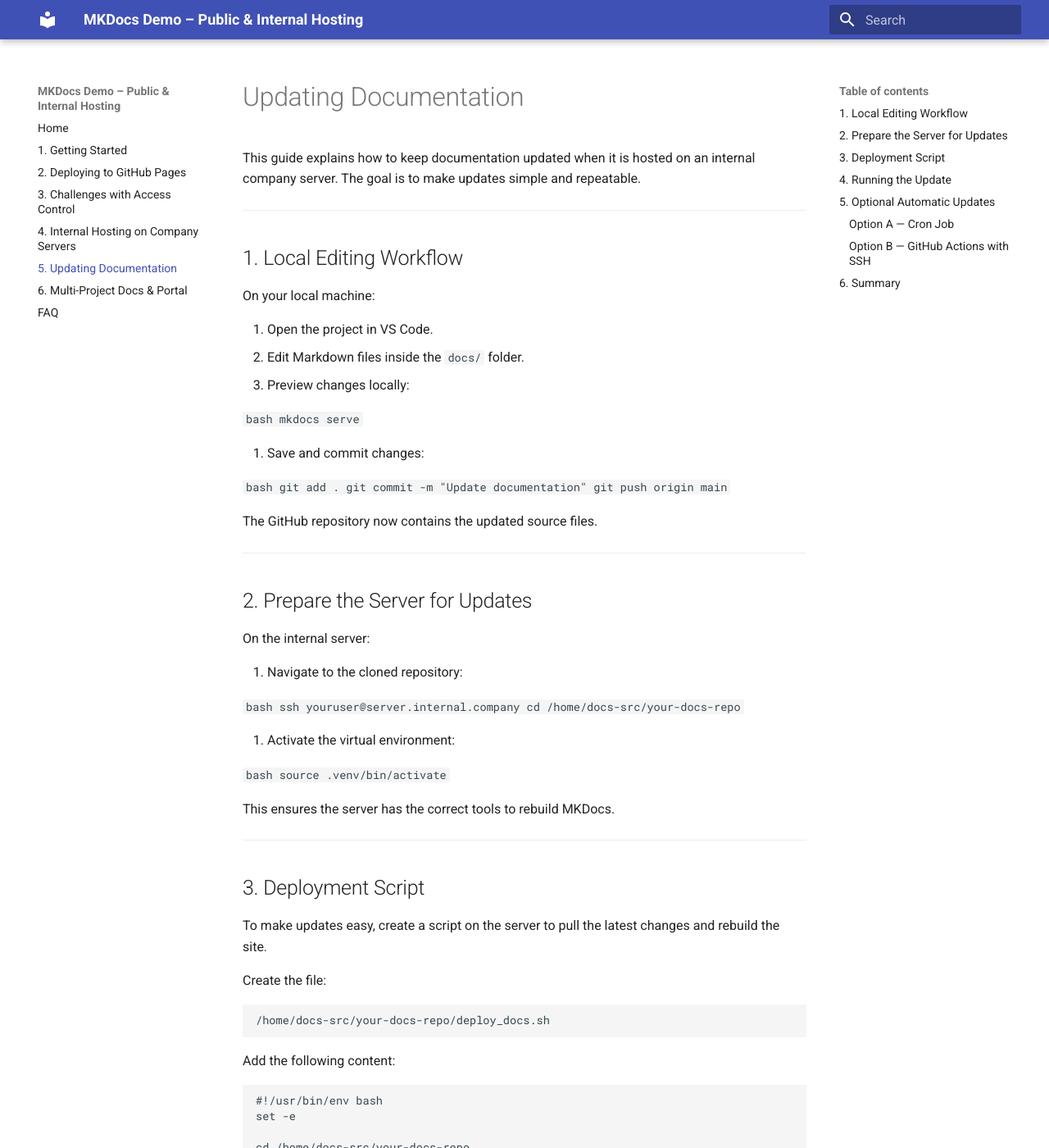
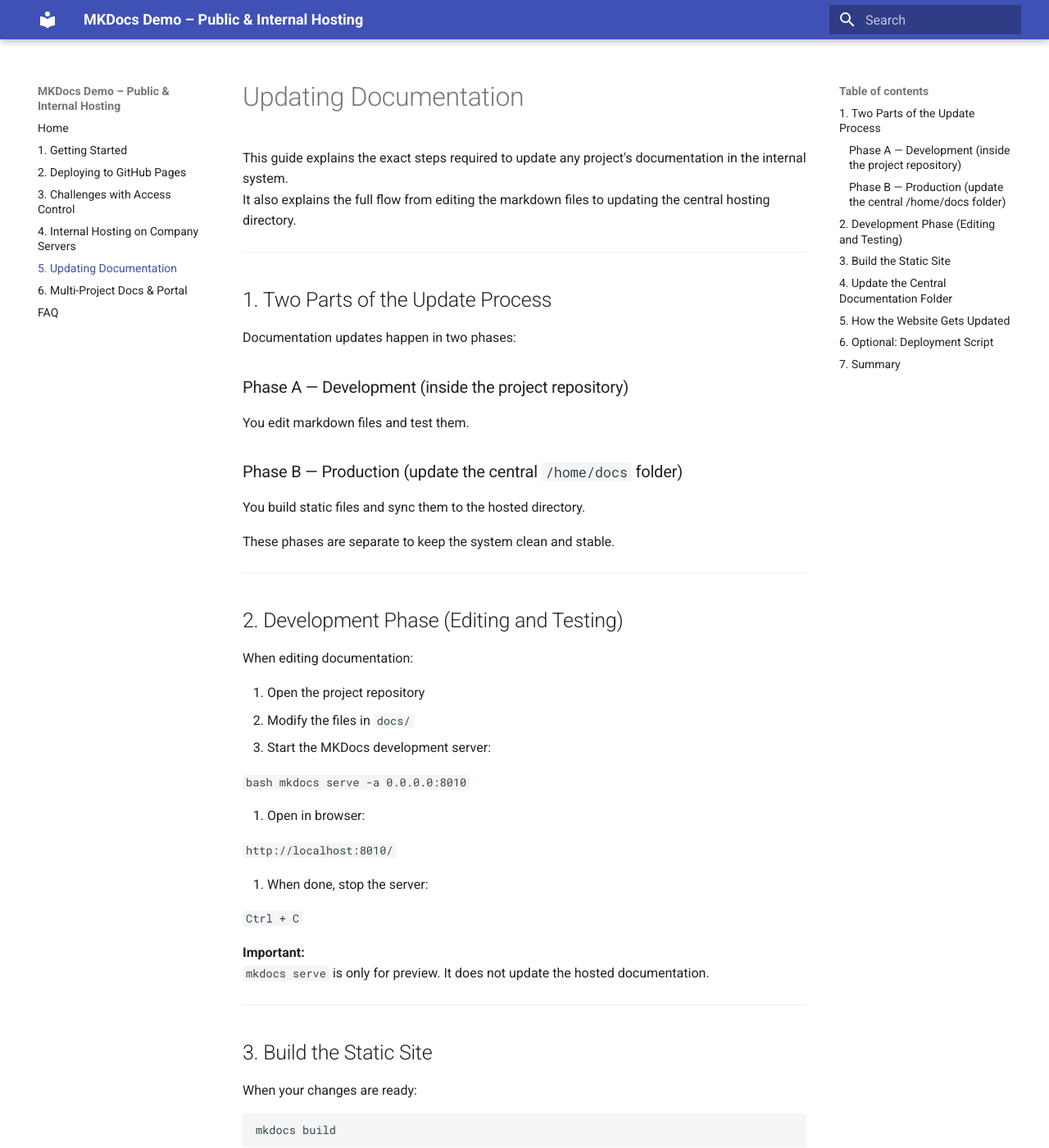
Before and after one commit to BraveStone9/MkDocs_Demo, an MkDocs documentation site: the page built from docs/updating-docs.md, in a window 1280 px wide and 1400 px high. Shown: the whole window at 82% size. Built offline with MkDocs 1.6.1 and Material for MkDocs 9.7.7, drawn with Linux system fonts in a browser that asks for light colours; some of the changed text lies outside the part shown.

Commit message:
Add 'Build and Sync Flow' documentation; update index and internal hosting instructions

````diff
--- a/docs/internal-hosting.md
+++ b/docs/internal-hosting.md
@@ -22,56 +22,49 @@ Only people inside the VPN or allowed internal network can access the documentat
 
 ---
 
-## 2. Preparing the Server
+## 2. Running MKDocs in Development Mode (Temporary)
 
-Connect to the internal server:
+While editing or testing documentation on the server, you may use the MKDocs development server:
 
 ```bash
-ssh youruser@server.internal.company
+mkdocs serve -a 0.0.0.0:8010
 ```
 
-Install required tools:
+You can access it from a browser on the same server:
 
-```bash
-sudo apt update
-sudo apt install git python3 python3-venv -y
+```
+http://localhost:8010/
 ```
 
-Clone your documentation repository:
+If ports are allowed on the VPN network, other team members can access it as:
 
-```bash
-git clone git@github.com:your-org/your-docs-repo.git
-cd your-docs-repo
+```
+http://<server-ip>:8010/
 ```
 
-Create a virtual environment:
+### Notes
 
-```bash
-python3 -m venv .venv
-source .venv/bin/activate
-```
-
-Install MKDocs:
-
-```bash
-pip install mkdocs mkdocs-material
-```
+- This is intended only for **temporary preview**
+- The development server should not be used for permanent hosting
+- Once development is complete, switch to a **static build**
 
 ---
 
-## 3. Building the Documentation
+## 3. Building the Documentation (Static Site)
 
-Run the MKDocs build command:
+To move from the development server to a stable hosted version:
 
 ```bash
 mkdocs build
 ```
 
-This generates a static site inside the `site/` folder.
+This generates a static site in the `site/` directory.
+
+The static version is more stable and safer to serve internally.
 
 ---
 
-## 4. Organizing the Static Files
+## 4. Central Documentation Folder
 
 Create a central folder to host all documentation sites:
 
@@ -79,76 +72,65 @@ Create a central folder to host all documentation sites:
 mkdir -p /home/docs
 ```
 
-Copy the built site to its own subfolder (example: "wave"):
+Inside it, create a subfolder for each project:
 
 ```bash
-mkdir -p /home/docs/wave
-cp -r site/* /home/docs/wave/
+mkdir -p /home/docs/gai
 ```
 
-Repeat for other documentation projects if needed.
+Copy the built site into this location:
 
-Folder example:
+```bash
+rsync -av --delete site/ /home/docs/gai/
+```
+
+### Example of a multi-project structure
 
 ```
 /home/docs/
+    gai/
     wave/
     star/
     nextstep/
 ```
 
-Each folder contains static HTML files.
-
 ---
 
-## 5. Serving the Documentation
+## 5. Serving the Documentation (Static Hosting)
 
-The simplest option is to use Python’s built-in HTTP server.
-
-Start the server:
+Use Python’s simple static file server:
 
 ```bash
 cd /home/docs
 python3 -m http.server 8000
 ```
 
-Documents can be viewed at:
+Documentation is then available at:
 
 ```
-http://server.internal.company:8000/wave/
-http://server.internal.company:8000/star/
-http://server.internal.company:8000/nextstep/
+http://<server-ip>:8000/gai/
+```
+
+If the port is blocked, use SSH port forwarding:
+
+```bash
+ssh -L 8000:localhost:8000 user@server
+```
+
+Then open:
+
+```
+http://localhost:8000/gai/
 ```
 
 ---
 
-## 6. Accessing the Documentation Through SSH
+## 6. Recommended Hosting Flow
 
-If internal ports are restricted, you can use SSH port forwarding.
+1. Use `mkdocs serve` only for quick previews during editing
+2. Stop the dev server when done
+3. Run `mkdocs build` to generate the static site
+4. Copy the static site into `/home/docs/<project>/`
+5. Serve the `/home/docs` folder from one port such as 8000
 
-On your local machine:
-
-```bash
-ssh -L 8000:localhost:8000 youruser@server.internal.company
-```
-
-Open in your browser:
-
-```
-http://localhost:8000
-```
-
-This creates a secure tunnel to the internal server through VPN and SSH.
-
----
-
-## 7. Optional Improvements
-
-Later, this setup can be enhanced by:
-
-- Running the server as a systemd service
-- Using Nginx or Apache instead of `http.server`
-- Assigning a nicer internal URL
-- Adding SSL if required
-
-The simplest setup, however, is enough to keep documentation private and accessible only within the company network.
+This keeps all documentation in one place and makes internal hosting stable.
--- a/docs/multi-project-portal.md
+++ b/docs/multi-project-portal.md
@@ -1,140 +1,177 @@
 # Multi-Project Documentation and Portal Setup
 
 This guide explains how to organize documentation for multiple projects and how to create a single portal page that links to all project-specific documentation sites.
+:contentReference[oaicite:0]{index=0}
 
 ---
 
-## 1. Problem: Separate Documentation Per Repository
+## 1. Why a Portal Is Needed
 
 When each project has its own MKDocs setup:
 
 - Each documentation site is built separately
-- Each site must be hosted in its own folder
-- Users need multiple URLs to access different project docs
+- Each project ends up in its own folder under `/home/docs`
+- Users need to remember different paths such as:
+  ```
+  http://<server>:8000/gai/
+  http://<server>:8000/wave/
+  http://<server>:8000/star/
+  ```
 
-Example structure:
-
-```
-/home/docs/wave/
-/home/docs/star/
-/home/docs/nextstep/
-```
-
-Although this works, it can be difficult for users to discover all available documentation.
+A central portal allows all documentation to be accessed from one place.
 
 ---
 
-## 2. Solution: Create a Central Documentation Portal
+## 2. Folder Structure for Multiple Documentation Projects
 
-You can create one small MKDocs site that acts as an **index** or **landing page** for all documentation projects.
-
-This portal:
-
-- Lives in its own repository
-- Builds into `/home/docs/`
-- Provides links to each project's documentation
-
-Example structure after publishing the portal:
+A recommended structure on the internal server is:
 
 ```
-/home/docs/index.html        → Portal homepage
-/home/docs/wave/             → Wave project docs
-/home/docs/star/             → Star project docs
-/home/docs/nextstep/         → Next Step docs
+/home/docs/
+    index.html              ← Portal homepage
+    gai/                    ← GAI project docs
+    wave/                   ← Wave project docs
+    star/                   ← Star project docs
+    nextstep/               ← Next Step project docs
 ```
 
-All project documentation can be accessed from a single URL:
+Each project gets its static MKDocs build copied into its own folder.
+
+---
+
+## 3. Creating a Portal MKDocs Site
+
+Create a dedicated repository or folder for your **portal documentation**.
+
+Run:
+
+```bash
+mkdocs new portal
+```
+
+Inside `portal/docs/index.md`, add links to all project sites:
+
+```markdown
+# Documentation Portal
+
+## Projects
+
+- [GAI Documentation](/gai/)
+- [Wave Documentation](/wave/)
+- [Star Documentation](/star/)
+- [Next Step Documentation](/nextstep/)
+```
+
+You may update this list whenever new documentation folders are added.
+
+---
+
+## 4. Build the Portal Site
+
+Inside the portal directory:
+
+```bash
+mkdocs build
+```
+
+This generates the static site in the `site/` folder.
+
+Copy the portal build into the central hosting directory:
+
+```bash
+rsync -av --delete site/ /home/docs/
+```
+
+This updates the root of your internal documentation directory.
+
+The portal will now load at:
 
 ```
-http://server.internal.company:8000/
+http://<server-ip>:8000/
 ```
 
 ---
 
-## 3. Creating the Portal Repository
+## 5. Serving All Docs Using One Port
 
-1. Create a new repository, for example:
-   `company-docs-portal`
-
-2. Inside this repo, initialize MKDocs:
-
-   ```
-   mkdocs new .
-   ```
-
-3. In the `docs/index.md` file, list links to all documentation:
-
-   ```
-   # Documentation Portal
-
-   Welcome. Select a project below.
-
-   ## Projects
-
-   - [Wave](/wave/)
-   - [Star](/star/)
-   - [Next Step Recommender](/nextstep/)
-
-   ```
-
-4. Build the site:
-
-   ```
-   mkdocs build
-   ```
-
-5. Copy the build into the main docs folder on the server:
-
-   ```
-   rsync -av --delete site/ /home/docs/
-   ```
-
-The portal will now appear at the root of your internal docs URL.
-
----
-
-## 4. Serving Multiple Project Docs from One Server
-
-Start a web server from the documentation root:
+From the `/home/docs` directory:
 
 ```bash
 cd /home/docs
 python3 -m http.server 8000
 ```
 
-Documentation is accessible at paths such as:
+This serves:
 
-```
-http://server.internal.company:8000/wave/
-http://server.internal.company:8000/star/
-http://server.internal.company:8000/nextstep/
-```
+- Portal → `http://<server>:8000/`
+- GAI docs → `http://<server>:8000/gai/`
+- Wave docs → `http://<server>:8000/wave/`
+- Star docs → `http://<server>:8000/star/`
+- Etc.
 
-The portal homepage appears at:
-
-```
-http://server.internal.company:8000/
-```
+This avoids multiple ports and keeps the system simple.
 
 ---
 
-## 5. Benefits of the Portal Approach
+## 6. Development vs. Production Hosting
 
-- Single entry point for all internal documentation
-- Easy for new team members to find what they need
-- Scales as more projects are added
-- Works with the same internal hosting setup
-- No need for separate servers or ports
+When editing a specific project’s documentation:
+
+### Development Mode (temporary)
+
+Run MKDocs dev server from the project repo:
+
+```bash
+mkdocs serve -a 0.0.0.0:8010
+```
+
+Access using:
+
+```
+http://localhost:8010/
+```
+
+This should be used only for editing and testing, not for long-term hosting.
+
+### Production Hosting (permanent)
+
+Once edits are complete:
+
+1. Stop the dev server
+2. Run:
+   ```bash
+   mkdocs build
+   ```
+3. Copy the static site to:
+   ```
+   /home/docs/<project>/
+   ```
+4. The static server at `:8000` will immediately reflect the update
+
+This keeps the documentation stable and prevents accidental downtime.
 
 ---
 
-## 6. Updating the Portal
+## 7. Adding a New Project to the Portal
 
-When adding a new project:
+Whenever you create documentation for a new project:
 
-1. Update the portal’s `index.md`
-2. Build the portal site
-3. Sync it to `/home/docs/`
-4. Add the new project’s built site under `/home/docs/projectname/`
+1. Build its static site
+2. Copy it into `/home/docs/<project-name>/`
+3. Update the portal's `index.md` with a link
+4. Rebuild the portal
+5. Sync the portal build to `/home/docs/`
 
-This keeps the entire documentation system organized in one place.
+This ensures all documentation remains organized in one place.
+
+---
+
+## 8. Summary
+
+- Use **one static server** for all documentation
+- Each project gets its own folder inside `/home/docs`
+- The **portal** links everything together
+- Use `mkdocs serve` only for local development
+- Use `mkdocs build` + `rsync` for production updates
+
+This structure is easy to maintain and scales well as your documentation grows.
--- a/docs/updating-docs.md
+++ b/docs/updating-docs.md
@@ -1,155 +1,149 @@
 # Updating Documentation
 
-This guide explains how to keep documentation updated when it is hosted on an internal company server. The goal is to make updates simple and repeatable.
+This guide explains the exact steps required to update any project's documentation in the internal system.
+It also explains the full flow from editing the markdown files to updating the central hosting directory.
 
 ---
 
-## 1. Local Editing Workflow
+## 1. Two Parts of the Update Process
 
-On your local machine:
+Documentation updates happen in two phases:
 
-1. Open the project in VS Code.
-2. Edit Markdown files inside the `docs/` folder.
-3. Preview changes locally:
+### Phase A — Development (inside the project repository)
+You edit markdown files and test them.
 
-   ```bash
-   mkdocs serve
-   ```
+### Phase B — Production (update the central `/home/docs` folder)
+You build static files and sync them to the hosted directory.
 
-4. Save and commit changes:
-
-   ```bash
-   git add .
-   git commit -m "Update documentation"
-   git push origin main
-   ```
-
-The GitHub repository now contains the updated source files.
+These phases are separate to keep the system clean and stable.
 
 ---
 
-## 2. Prepare the Server for Updates
+## 2. Development Phase (Editing and Testing)
 
-On the internal server:
+When editing documentation:
 
-1. Navigate to the cloned repository:
+1. Open the project repository
+2. Modify the files in `docs/`
+3. Start the MKDocs development server:
 
    ```bash
-   ssh youruser@server.internal.company
-   cd /home/docs-src/your-docs-repo
+   mkdocs serve -a 0.0.0.0:8010
    ```
 
-2. Activate the virtual environment:
+4. Open in browser:
 
-   ```bash
-   source .venv/bin/activate
+   ```
+   http://localhost:8010/
    ```
 
-This ensures the server has the correct tools to rebuild MKDocs.
+5. When done, stop the server:
+
+   ```
+   Ctrl + C
+   ```
+
+**Important:**
+`mkdocs serve` is only for preview. It does not update the hosted documentation.
 
 ---
 
-## 3. Deployment Script
+## 3. Build the Static Site
 
-To make updates easy, create a script on the server to pull the latest changes and rebuild the site.
+When your changes are ready:
 
-Create the file:
+```bash
+mkdocs build
+```
+
+This generates the static website inside:
 
 ```
-/home/docs-src/your-docs-repo/deploy_docs.sh
+site/
 ```
 
-Add the following content:
+The `site/` folder contains everything required for hosting.
+
+---
+
+## 4. Update the Central Documentation Folder
+
+Each project has its own folder under `/home/docs`.
+
+For example: **GAI** uses:
+
+```
+/home/docs/gai/
+```
+
+Sync the new build into this folder:
+
+```bash
+rsync -av --delete site/ /home/docs/gai/
+```
+
+This immediately replaces the old documentation with the updated version.
+
+---
+
+## 5. How the Website Gets Updated
+
+The static server (running from `/home/docs`) always serves files directly from disk.
+
+Because of this:
+
+- As soon as the files in `/home/docs/gai/` change
+- The website updates automatically
+- No restart is required
+- No extra commands are needed
+
+Example access paths:
+
+```
+http://<server>:8000/gai/
+http://<server>:8000/wave/
+```
+
+---
+
+## 6. Optional: Deployment Script
+
+To make updates easier, create `deploy_docs.sh` inside each project:
 
 ```bash
 #!/usr/bin/env bash
 set -e
 
-cd /home/docs-src/your-docs-repo
-
+cd /opt/dev-aditya/GAI
 source .venv/bin/activate
 
-echo "Pulling latest changes..."
 git pull
+mkdocs build
+rsync -av --delete site/ /home/docs/gai/
 
-echo "Building documentation..."
-mkdocs build
-
-echo "Updating public folder..."
-rsync -av --delete site/ /home/docs/wave/
-
-echo "Update complete."
+echo "Documentation updated."
 ```
 
-Make the script executable:
+Make it executable:
 
 ```bash
-chmod +x /home/docs-src/your-docs-repo/deploy_docs.sh
+chmod +x deploy_docs.sh
+```
+
+Now updating docs becomes:
+
+```bash
+./deploy_docs.sh
 ```
 
 ---
 
-## 4. Running the Update
+## 7. Summary
 
-Whenever documentation is changed and pushed to GitHub:
+- Edit docs → test with `mkdocs serve`
+- Build docs → `mkdocs build`
+- Sync build → `rsync site/ /home/docs/<project>/`
+- Website updates immediately
+- Use a deploy script to automate these steps
 
-1. Connect to the server:
-
-   ```bash
-   ssh youruser@server.internal.company
-   ```
-
-2. Run the script:
-
-   ```bash
-   /home/docs-src/your-docs-repo/deploy_docs.sh
-   ```
-
-The script will:
-
-- Pull the latest changes
-- Build the MKDocs site
-- Copy the output into the correct public folder
-
-No manual steps are needed after this.
-
----
-
-## 5. Optional Automatic Updates
-
-You can automate updates further using one of these options:
-
-### Option A — Cron Job
-
-Add a scheduled task to the server:
-
-```bash
-crontab -e
-```
-
-Example entry (run every 10 minutes):
-
-```
-*/10 * * * * /home/docs-src/your-docs-repo/deploy_docs.sh
-```
-
-### Option B — GitHub Actions with SSH
-
-A GitHub Actions workflow can:
-
-- connect to the internal server using SSH
-- execute `deploy_docs.sh` automatically on every push
-
-This requires SSH keys and internal approval.
-
----
-
-## 6. Summary
-
-The simplest update flow is:
-
-1. Edit documentation locally
-2. Push changes to GitHub
-3. Run `deploy_docs.sh` on the internal server
-
-This keeps the internal documentation up-to-date and easy to maintain.
+This is the complete update flow for the internal documentation system.
````
Also changed, not shown: docs/build-and-sync.md (added, +149 -0 lines), docs/index.md (+2 -1 lines).
